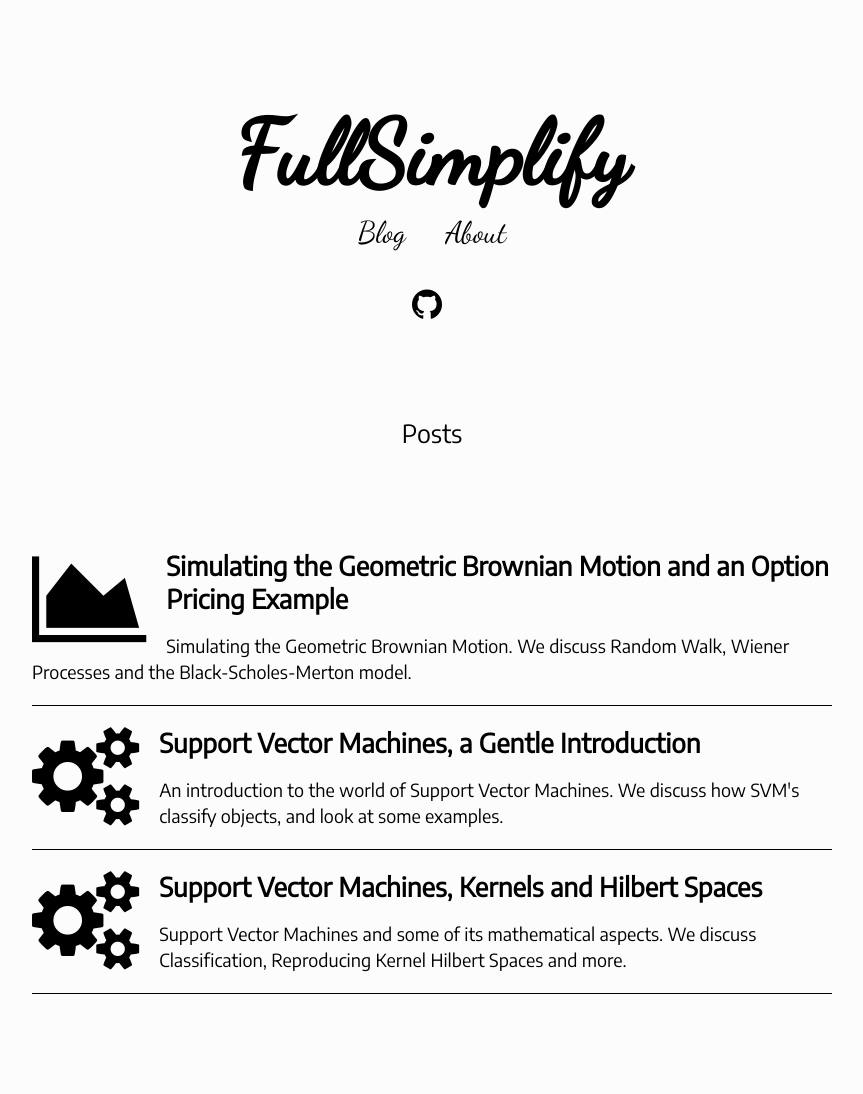
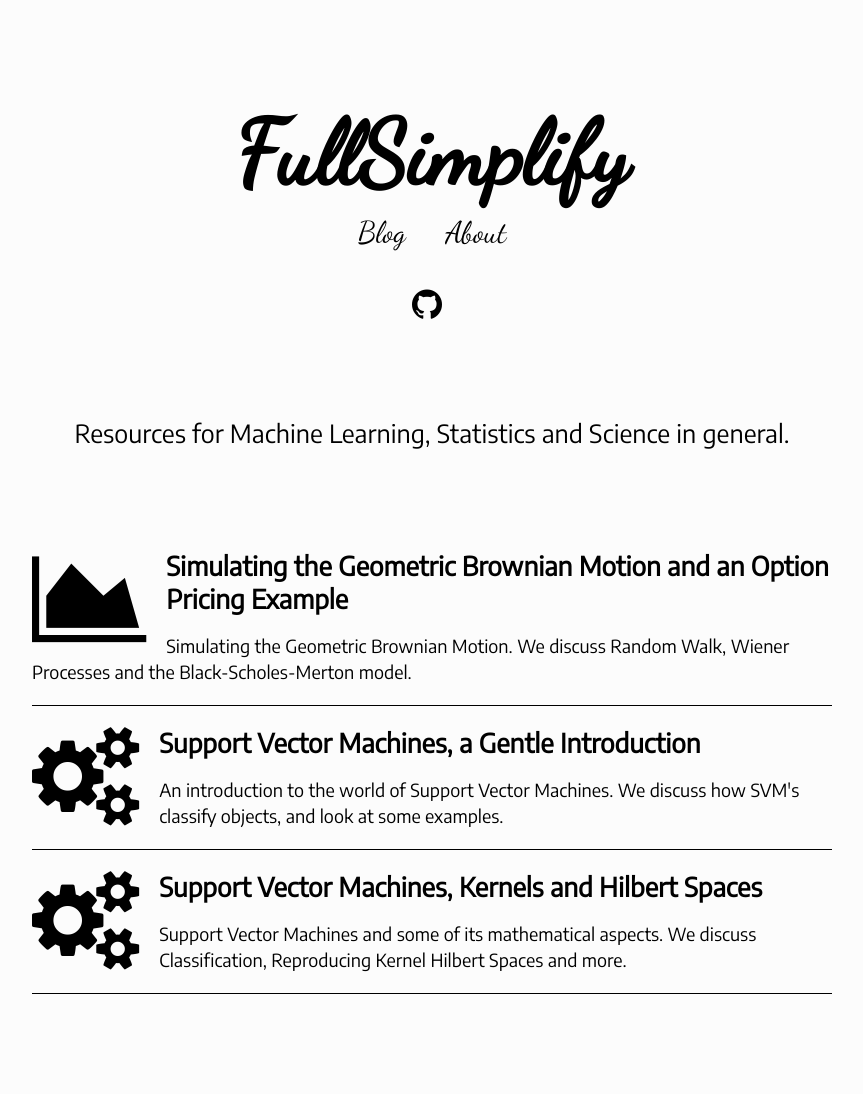
Before and after one commit to FullSimplify/FullSimplify.github.io, a Jekyll site: the page built from index.html, in a window 1280 px wide. Shown: the whole page, without its empty margins (208-1071 px from the left). Built offline with Jekyll 4.4.1, drawn with Linux system fonts in a browser that asks for light colours; some web fonts are replaced.

Commit message:
Update index.html

```diff
--- a/index.html
+++ b/index.html
@@ -1,7 +1,7 @@
 ---
 layout: page
 title: Machine Learning, Statistics, Science, Programming and more.
-subtitle: Posts
+subtitle: Resources for Machine Learning, Statistics and Science in general.
 sitemap:
   priority: 0.9
 ---
```
